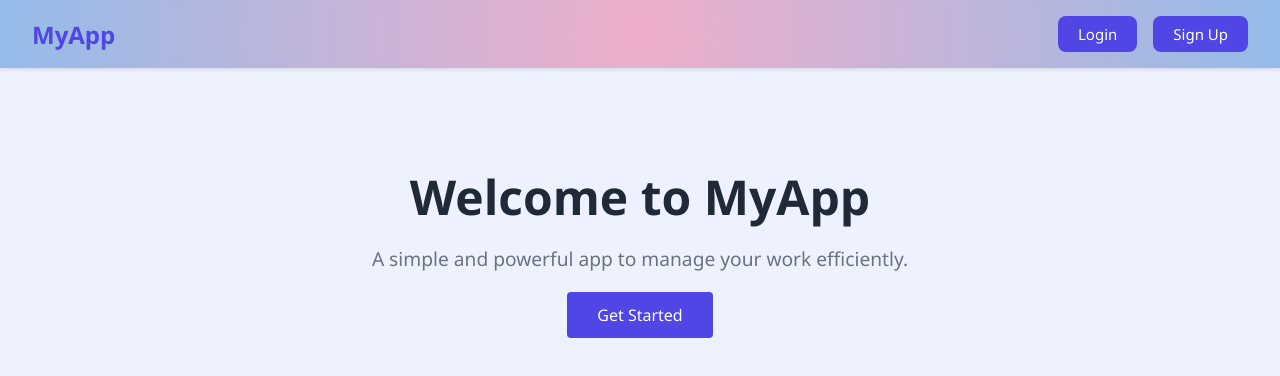
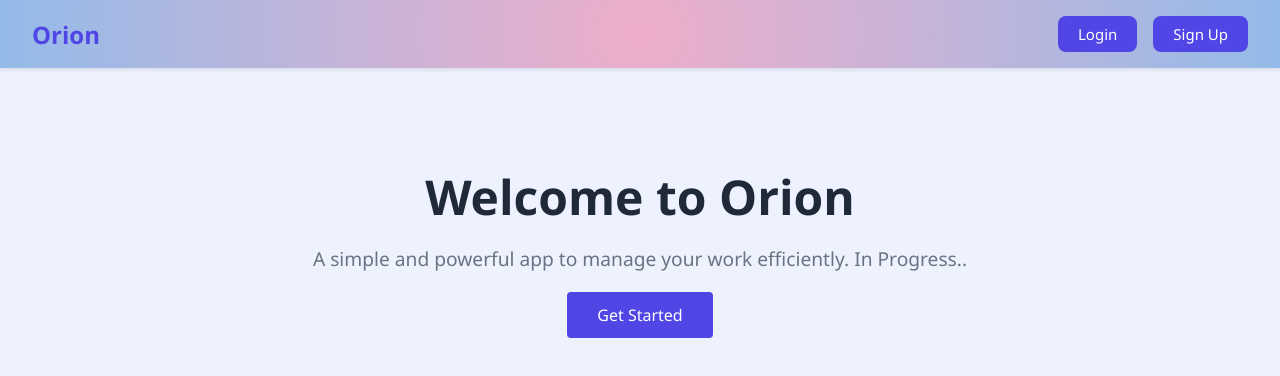
Before and after one commit to raunaksingh8/rawnak.space, a React (Create React App) app in the folder frontend/: page / in a window 1280 px wide. Shown: the top 376 px of the page. Built offline with nearby package versions, Linux system fonts and the light colour scheme.

Commit message:
changes : UI changes

```diff
--- a/frontend/src/pages/Dashboard.js
+++ b/frontend/src/pages/Dashboard.js
@@ -17,7 +17,7 @@ function Dashboard({setToken}) {
     return (
         <div className="dashboard">
             <nav className="dash-navbar">
-                <div className="logo">MyApp</div>
+                <div className="logo">Orion</div>
                 <div className="dash-nav-right">
                     <span>Hello, {user?.name}</span>
                     <button onClick={handleLogout}>Logout</button>
--- a/frontend/src/pages/LandingPage.js
+++ b/frontend/src/pages/LandingPage.js
@@ -5,7 +5,7 @@ function LandingPage() {
     return (
         <div className="landing">
             <nav className="navbar">
-                <div className="logo">MyApp</div>
+                <div className="logo">Orion</div>
                 <div className="nav-links">
                     <Link to="/login" className="btn-signup">Login</Link>
                     <Link to="/signup" className="btn-signup">Sign Up</Link>
@@ -13,8 +13,8 @@ function LandingPage() {
             </nav>
 
             <div className="hero">
-                <h1>Welcome to MyApp</h1>
-                <p>A simple and powerful app to manage your work efficiently.</p>
+                <h1>Welcome to Orion</h1>
+                <p>A simple and powerful app to manage your work efficiently. In Progress..</p>
                 <Link to="/signup" className="btn-get-started">Get Started</Link>
             </div>
         </div>
```
